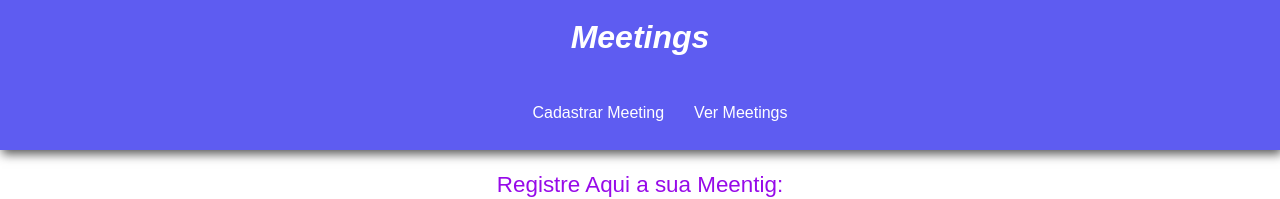
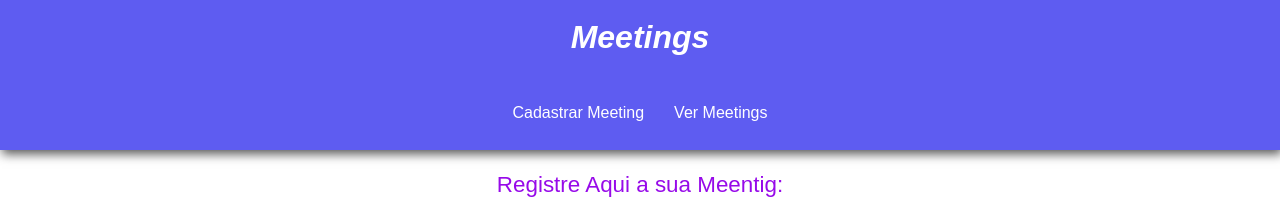
Before and after one commit to IsaiasLuiz/front-end-meetings, a React (Create React App) app: page / in a window 1280 px wide. Shown: the top 199 px of the page. Built offline with nearby package versions, Linux system fonts and the light colour scheme.

Commit message:
Reajustando alinhamento do header

```diff
--- a/src/components/topBar/topBar.css
+++ b/src/components/topBar/topBar.css
@@ -13,6 +13,11 @@
 	font-size: 2em;
 	display: flex;
 	align-items: center;
+}
+
+.options-menu ul {
+	padding: 0;
+	margin: 0;
 }
 
 .options-menu .item-menu {
```
